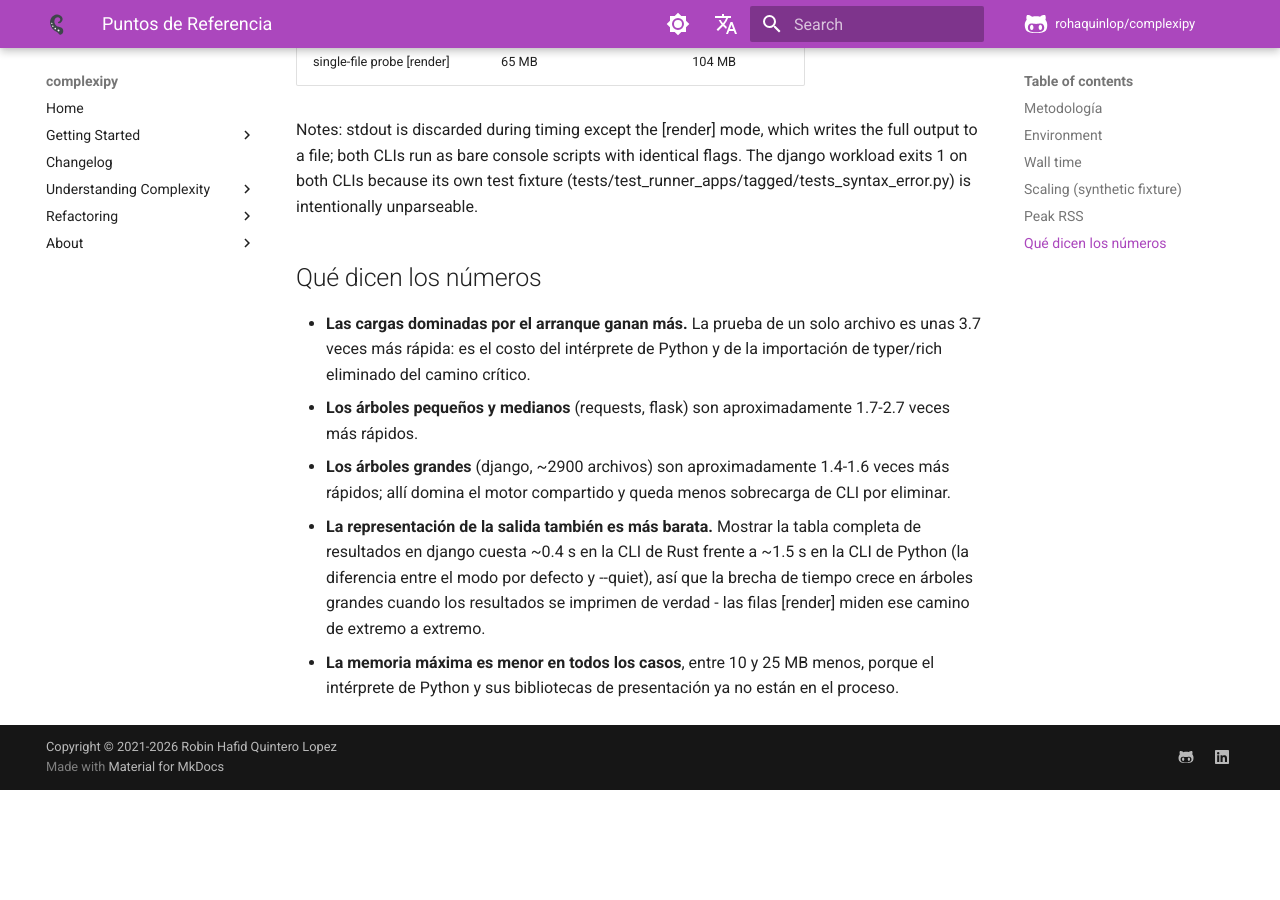
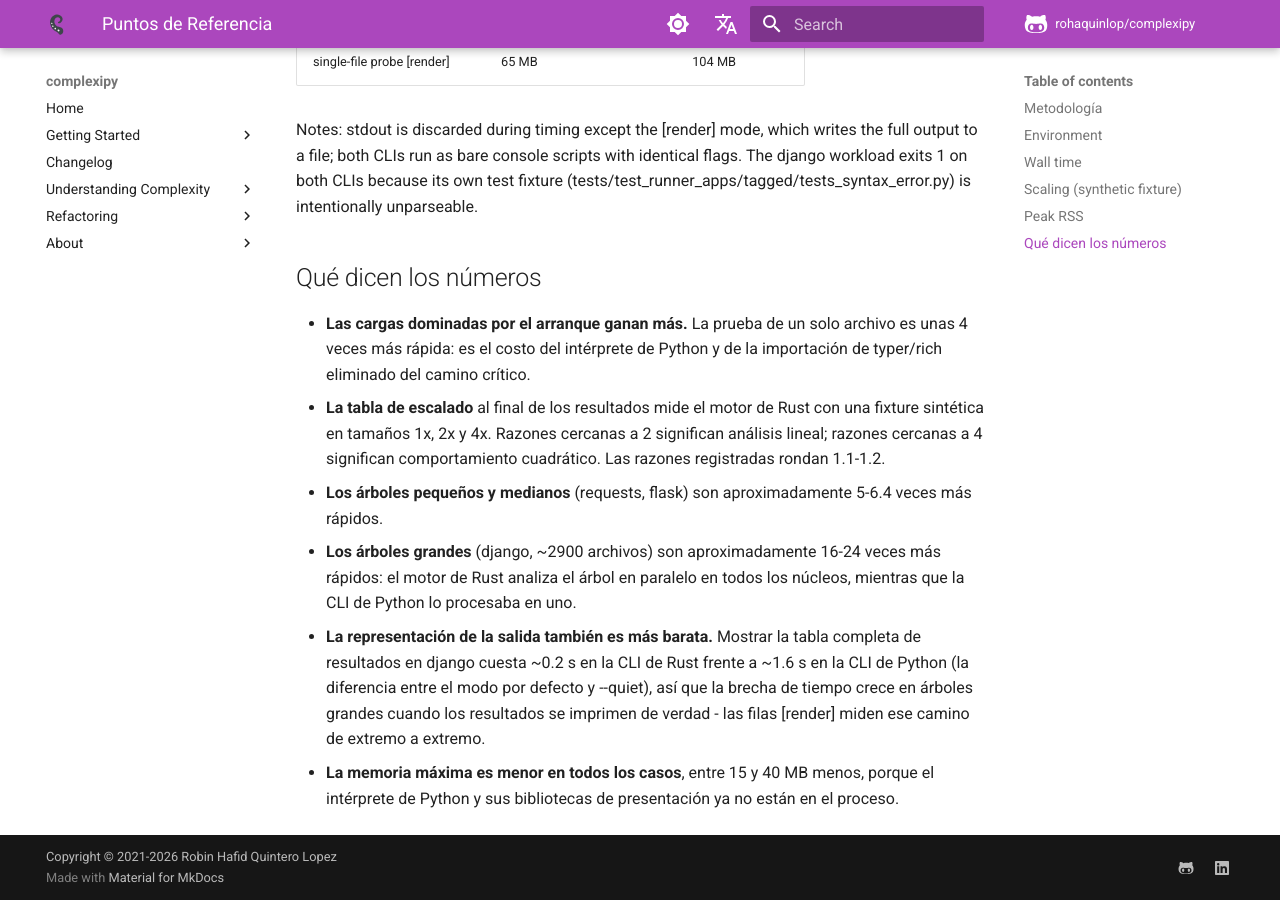
Before and after one commit to rohaquinlop/complexipy, an MkDocs documentation site: the page built from docs/es/benchmarks.md, in a window 1280 px wide and 900 px high, scrolled down 3786 px. Built offline with MkDocs 1.6.1 and Material for MkDocs 9.7.7, drawn with Linux system fonts in a browser that asks for light colours; comment, search, counter and statistics services are not loaded; before the commit the page ends 4576 px from its top, so only the background shows below that.

Commit message:
docs(benchmarks): refresh numbers and document the scaling table

```diff
--- a/docs/es/benchmarks.md
+++ b/docs/es/benchmarks.md
@@ -44,19 +44,24 @@ bash benchmarks/benchmark-cli.sh
 ## Qué dicen los números
 
 - **Las cargas dominadas por el arranque ganan más.** La prueba de un
-  solo archivo es unas 3.7 veces más rápida: es el costo del intérprete de
+  solo archivo es unas 4 veces más rápida: es el costo del intérprete de
   Python y de la importación de typer/rich eliminado del camino crítico.
+- **La tabla de escalado** al final de los resultados mide el motor de
+  Rust con una fixture sintética en tamaños 1x, 2x y 4x. Razones
+  cercanas a 2 significan análisis lineal; razones cercanas a 4
+  significan comportamiento cuadrático. Las razones registradas rondan
+  1.1-1.2.
 - **Los árboles pequeños y medianos** (requests, flask) son
-  aproximadamente 1.7-2.7 veces más rápidos.
+  aproximadamente 5-6.4 veces más rápidos.
 - **Los árboles grandes** (django, ~2900 archivos) son aproximadamente
-  1.4-1.6 veces más rápidos; allí domina el motor compartido y queda menos
-  sobrecarga de CLI por eliminar.
+  16-24 veces más rápidos: el motor de Rust analiza el árbol en paralelo
+  en todos los núcleos, mientras que la CLI de Python lo procesaba en uno.
 - **La representación de la salida también es más barata.** Mostrar la
-  tabla completa de resultados en django cuesta ~0.4 s en la CLI de Rust
-  frente a ~1.5 s en la CLI de Python (la diferencia entre el modo por
+  tabla completa de resultados en django cuesta ~0.2 s en la CLI de Rust
+  frente a ~1.6 s en la CLI de Python (la diferencia entre el modo por
   defecto y --quiet), así que la brecha de tiempo crece en árboles grandes
   cuando los resultados se imprimen de verdad - las filas [render] miden
   ese camino de extremo a extremo.
-- **La memoria máxima es menor en todos los casos**, entre 10 y 25 MB
+- **La memoria máxima es menor en todos los casos**, entre 15 y 40 MB
   menos, porque el intérprete de Python y sus bibliotecas de presentación
   ya no están en el proceso.
```
Also changed, not shown: docs/benchmarks.md (+11 -6 lines).
